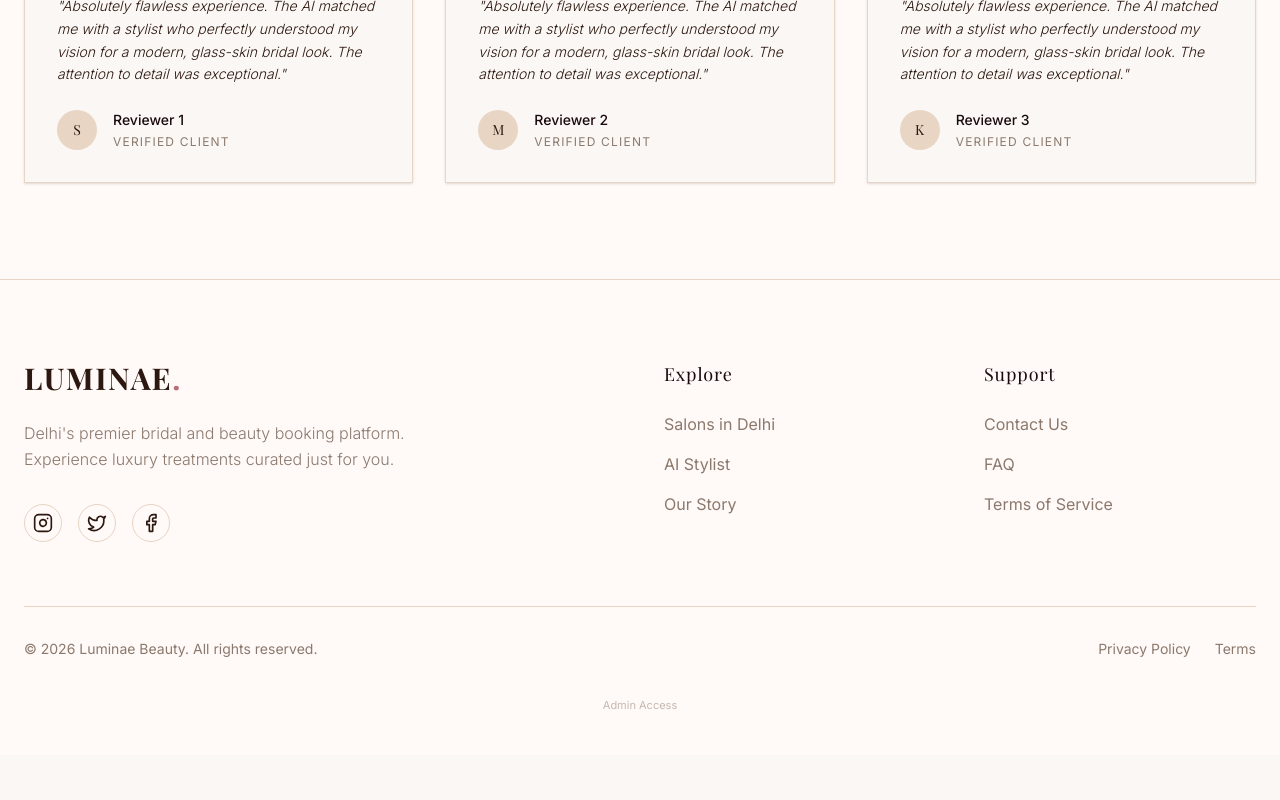
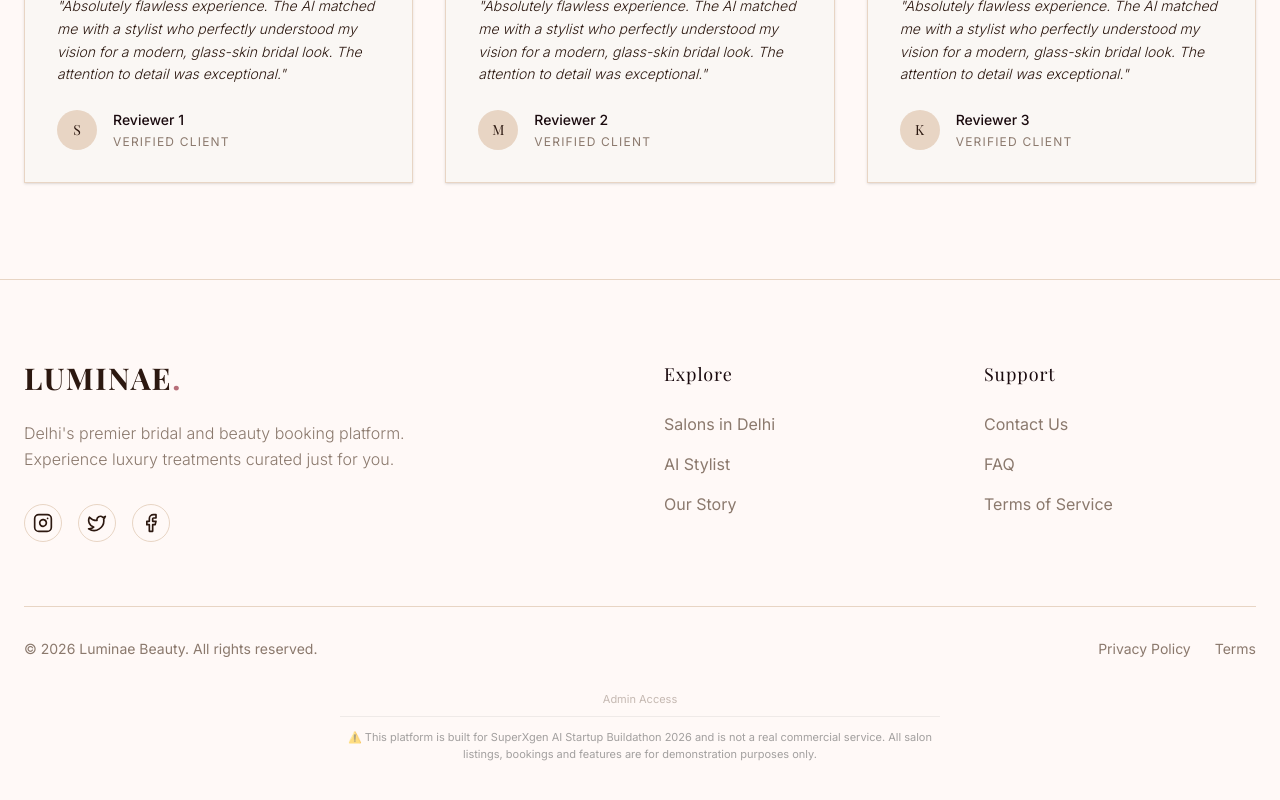
Before and after one commit to Naitik-xd/luminae, a React (Vite) app: page / in a window 1280 px wide. Shown: the part 2713-3513 px from the top of the page. Before the commit the page ends 3468 px from the top, so only its background shows below. Built offline with nearby package versions, Linux system fonts and the light colour scheme; no server answers; the database is empty; a web font is replaced by a local one.

Commit message:
feat(footer): add buildathon disclaimer
Display a disclaimer in the footer to clarify that the platform is for demonstration purposes during the SuperXgen AI Startup Buildathon 2026.

```diff
--- a/src/components/Footer.tsx
+++ b/src/components/Footer.tsx
@@ -2,9 +2,11 @@ import React, { useState, useEffect } from 'react';
 import { Link } from 'react-router-dom';
 import { Instagram, Twitter, Facebook, X } from 'lucide-react';
 import { toast } from 'react-hot-toast';
+import { useTheme } from '../context/ThemeContext';
 
 export function Footer() {
   const [activeModal, setActiveModal] = useState<string | null>(null);
+  const { theme } = useTheme();
 
   const closeModal = () => setActiveModal(null);
 
@@ -78,10 +80,25 @@ export function Footer() {
             </div>
           </div>
 
-          <div className="mt-8 text-center">
+          <div className="mt-8 text-center flex flex-col items-center">
             <Link to="/admin" className="text-[11px] text-[var(--text-muted)]/50 hover:text-[var(--text-muted)] transition-colors">
               Admin Access
             </Link>
+            <p
+              style={{
+                fontSize: '11px',
+                color: theme === 'light' ? 'rgba(100,100,100,0.6)' : 'rgba(150,150,150,0.7)',
+                textAlign: 'center',
+                maxWidth: '600px',
+                margin: '8px auto 0 auto',
+                lineHeight: 1.6,
+                fontStyle: 'normal',
+                borderTop: '1px solid rgba(150,150,150,0.15)',
+                paddingTop: '12px'
+              }}
+            >
+              ⚠️ This platform is built for SuperXgen AI Startup Buildathon 2026 and is not a real commercial service. All salon listings, bookings and features are for demonstration purposes only.
+            </p>
           </div>
         </div>
       </footer>
```
